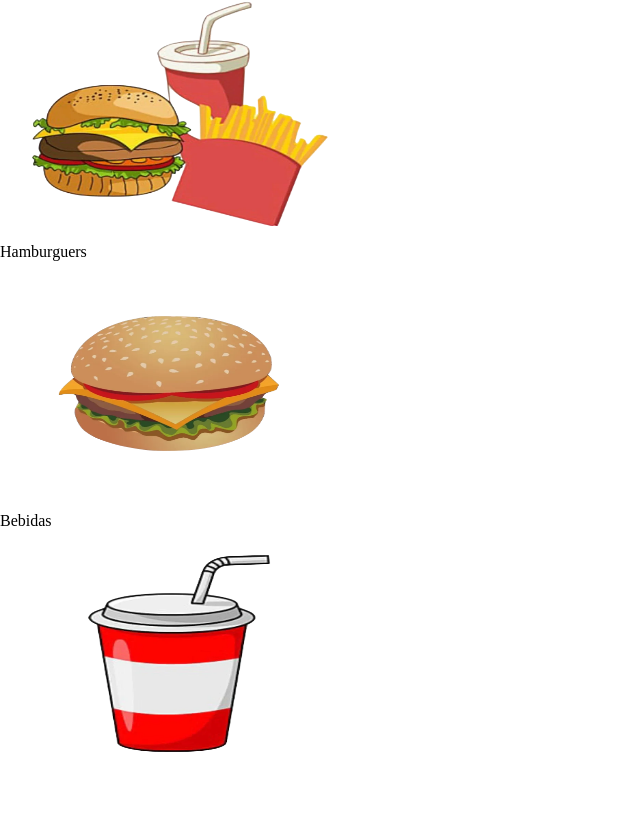
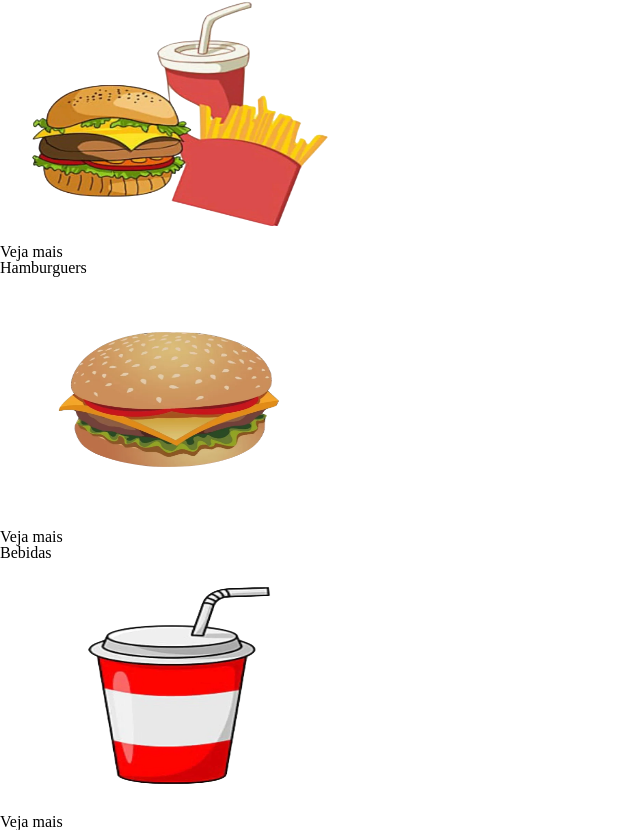
Before and after one commit to Camila07campos/ivoleao2022, a plain HTML site: page produtos.html in a window 1280 px wide. Shown: the part 378-1208 px from the top of the page, without its empty margins (0-640 px from the left). Before the commit the page ends 1160 px from the top, so only its background shows below. Drawn offline with Linux system fonts and the light colour scheme.

Commit message:
Update produtos.html

```diff
--- a/produtos.html
+++ b/produtos.html
@@ -28,19 +28,19 @@
                     <h2>Combos</h2>
                     <img src="combo.png" class="imagem">
                     <p></p>
-                    <p></p>
+                    <p>Veja mais</p>
                 </li>
                 <li>
                     <h2>Hamburguers</h2>
                     <img src="hamburguerpng.png" class="imagem">
                     <p></p>
-                    <p></p>
+                    <p>Veja mais</p>
                 </li>
                 <li>
                     <h2>Bebidas</h2>
                     <img src="bebida.png" class="imagem">
                     <p></p>
-                    <p></p>
+                    <p>Veja mais</p>
                 </li>
             </ul>
        </main>
```
